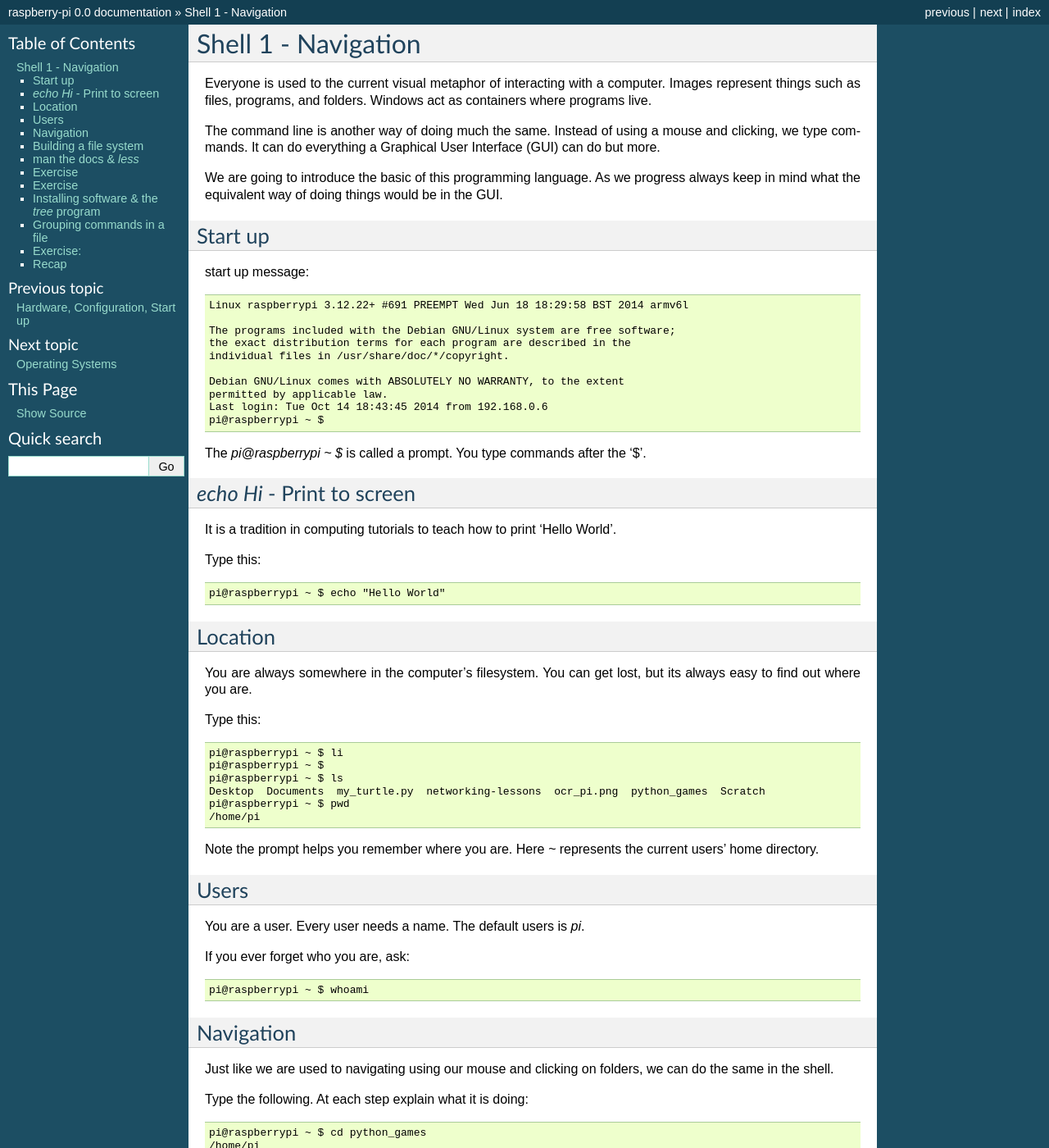
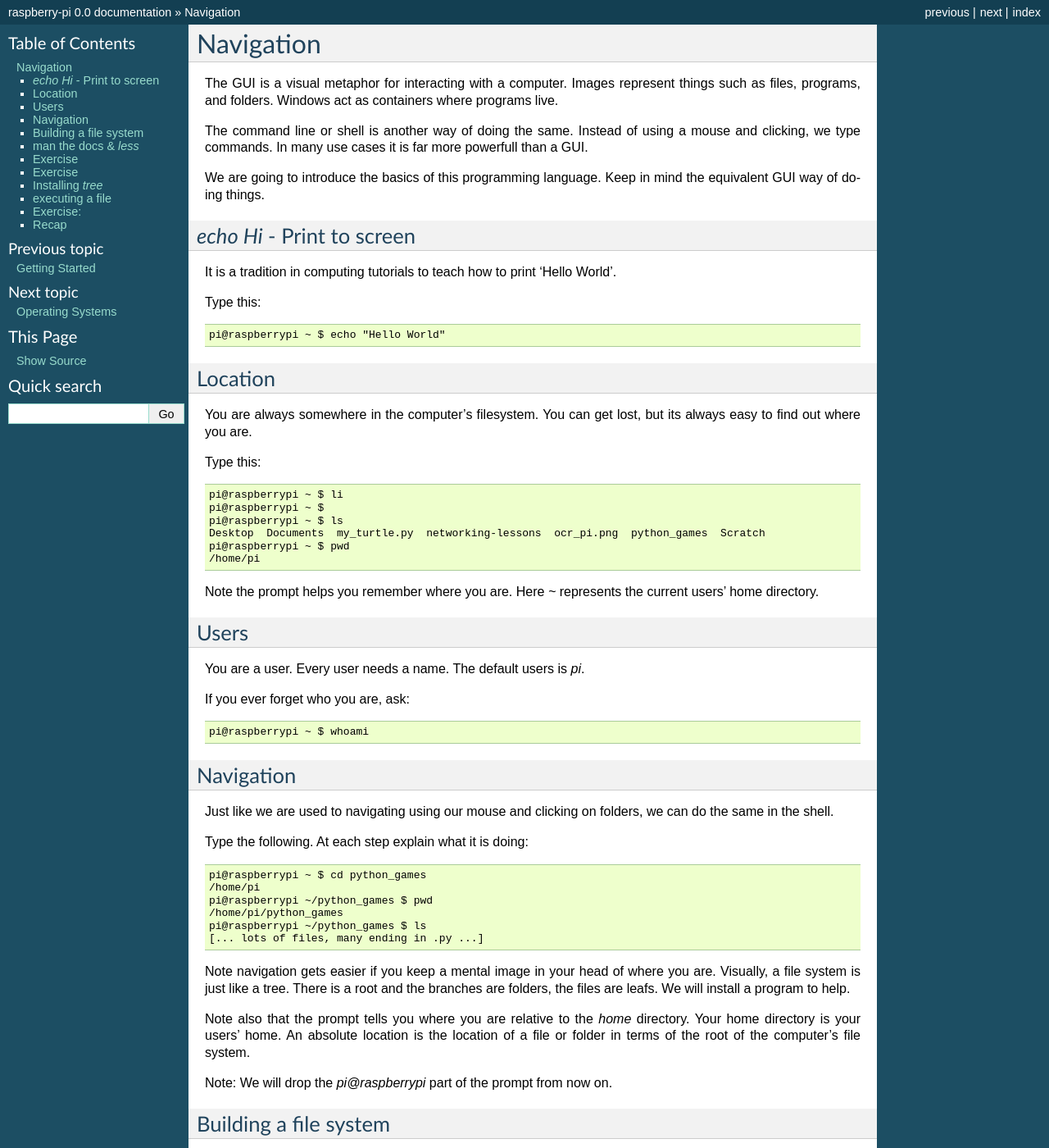
Before and after one commit to arachnegl/intro-to-raspberry-pi, a Sphinx documentation site: the page built from source/shell.rst, in a window 1280 px wide and 1400 px high. Shown: the whole window at 82% size. Built offline with Sphinx 7.4.7, drawn with Linux system fonts in a browser that asks for light colours; some of the changed text lies outside the part shown.

Commit message:
refactorings

```diff
--- a/source/files.rst
+++ b/source/files.rst
@@ -1,5 +1,5 @@
-Shell 2 - Files
-***************
+Files
+*****
 
 Computers fundamentally only process 0s and 1s. In order for them to be useful we need to find ways to represent things that are relevant to us.
 
--- a/source/shell.rst
+++ b/source/shell.rst
@@ -1,36 +1,15 @@
-Shell 1 - Navigation
-********************
+Navigation
+**********
 
-Everyone is used to the current visual metaphor of interacting with a computer. Images
+The GUI is a visual metaphor for interacting with a computer. Images
 represent things such as files, programs, and folders. Windows act as
 containers where programs live.
 
-The command line is another way of doing much the same. Instead of using
-a mouse and clicking, we type commands. It can do everything a Graphical User
-Interface (GUI) can do but more.
+The command line or shell is another way of doing the same. Instead of using
+a mouse and clicking, we type commands. In many use cases it is far more powerfull than a GUI.
 
-We are going to introduce the basic of this programming language. As we
-progress always keep in mind what the equivalent way of doing things would be
-in the GUI.
-
-
-Start up
-========
-
-start up message::
-
-    Linux raspberrypi 3.12.22+ #691 PREEMPT Wed Jun 18 18:29:58 BST 2014 armv6l
-
-    The programs included with the Debian GNU/Linux system are free software;
-    the exact distribution terms for each program are described in the
-    individual files in /usr/share/doc/*/copyright.
-
-    Debian GNU/Linux comes with ABSOLUTELY NO WARRANTY, to the extent
-    permitted by applicable law.
-    Last login: Tue Oct 14 18:43:45 2014 from 192.168.0.6
-    pi@raspberrypi ~ $
-
-The `pi@raspberrypi ~ $` is called a prompt. You type commands after the '$'.
+We are going to introduce the basics of this programming language.
+Keep in mind the equivalent GUI way of doing things.
 
 
 `echo Hi` - Print to screen
@@ -88,6 +67,8 @@
 
 Note also that the prompt tells you where you are relative to the `home` directory. Your home directory is your users' home. An absolute location is the location of a file or folder in terms of the root of the computer's file system.
 
+
+Note: We will drop the `pi@raspberrypi` part of the prompt from now on.
 
 Building a file system
 ======================
@@ -157,11 +138,11 @@
         └── albums.txt
 
 
-Installing software & the `tree` program
-========================================
+Installing `tree`
+=================
 
-`cd` followed by `ls` to explore directories quickly becomes repetitive.
-`tree` is a program that gives us a snapshot of a directory and its contents.
+`cd` followed by `ls` to explore directories becomes tedious.
+`tree` is a program that shows a directory and its contents.
 
 First we need to install it. Typically you are used to browsing for software, downloading it and then clicking on a package to install it. You may also have to answer some questions.
 
@@ -181,8 +162,8 @@
 
 
 
-Grouping commands in a file
-===========================
+executing a file
+================
 
 So far we have been programming interactively, executing one command at a time. It would be useful to group commands so that they can be executed together. It would also be useful so as not to forget the useful sequence of commands.
 
```
Also changed, not shown: source/hardware.rst (+50 -7 lines), source/introduction.rst (+16 -13 lines), source/operating_system.rst (+9 -2 lines).
